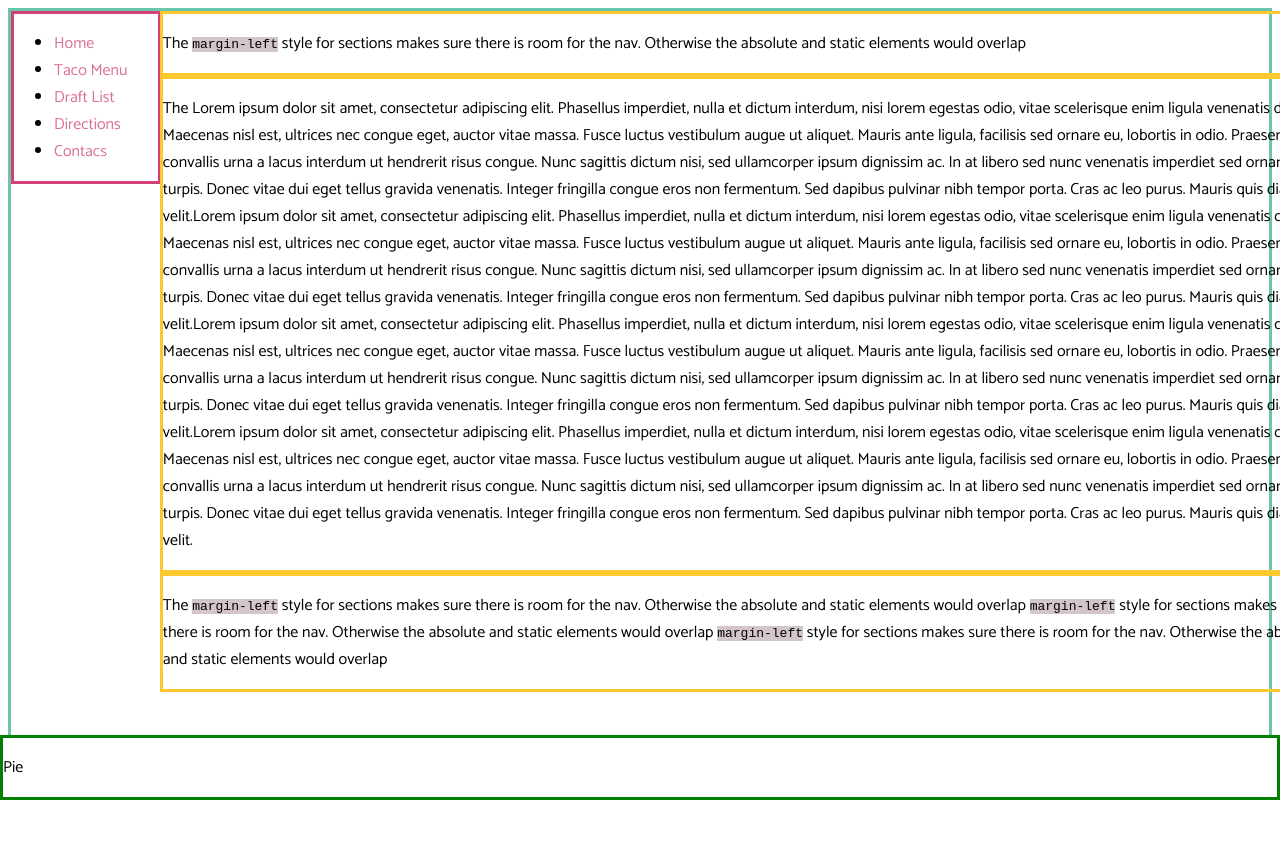
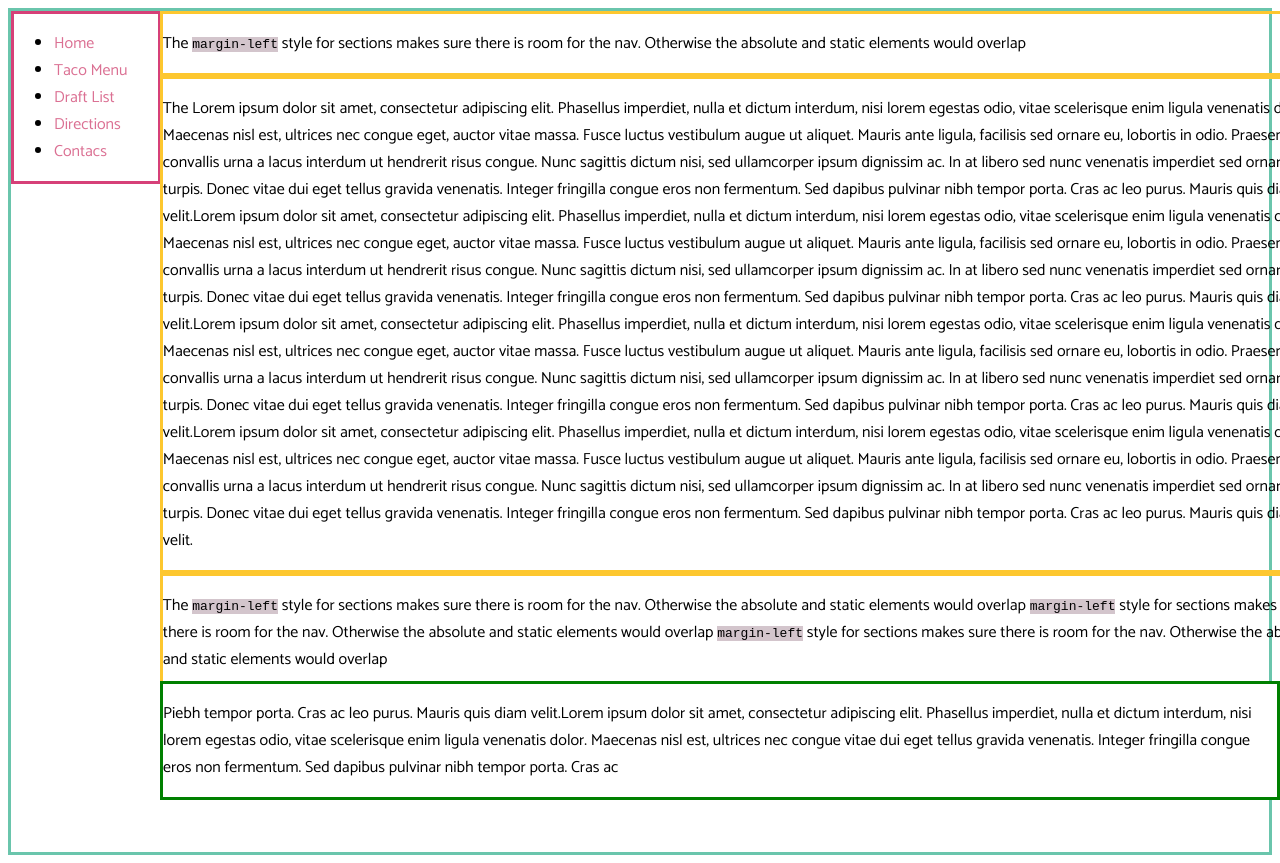
Before and after one commit to claudinacr/SprintDeux, a plain HTML site: page Unidad-1-Maquetado-web-con-HTML-/index.html in a window 1280 px wide. Shown: the top 863 px of the page. Before the commit the page ends 800 px from the top, so only its background shows below. Drawn offline with Linux system fonts and the light colour scheme.

Commit message:
Ajustado pie y espaciado inferior

```diff
--- a/Unidad-1-Maquetado-web-con-HTML-/index.html
+++ b/Unidad-1-Maquetado-web-con-HTML-/index.html
@@ -75,16 +75,15 @@
             elements would overlap <code>margin-left</code> style for sections makes sure there is room for the nav. Otherwise the absolute and static
             elements would overlap </p>
     </div>
-    <div>
-        <br>
-        <br>
-        <br>
-        <br>
+    <div class="espacio">
 
     </div>
 
     <div class="pie">
-        <p>Pie</p>
+        <p>Piebh tempor porta. Cras ac leo purus. Mauris quis diam velit.Lorem ipsum dolor sit amet, consectetur adipiscing elit. Phasellus imperdiet, nulla et dictum interdum, nisi
+                lorem egestas odio, vitae scelerisque enim ligula venenatis dolor. Maecenas nisl est, ultrices nec congue
+                vitae dui eget tellus gravida venenatis. Integer fringilla congue eros non fermentum. Sed dapibus pulvinar
+                nibh tempor porta. Cras ac</p>
     </div>
 
 
--- a/Unidad-1-Maquetado-web-con-HTML-/style.css
+++ b/Unidad-1-Maquetado-web-con-HTML-/style.css
@@ -69,8 +69,13 @@ p code{
     position: fixed;
     bottom: 0;
     border: green solid;
-    left: 0;
-    right: 0;
+    left: 10em;
+    max-width: 73em;
+    max-height: 30em;
     background-color: #ffffff;
 
 }
+
+.espacio{
+    height: 10em;
+}
```
